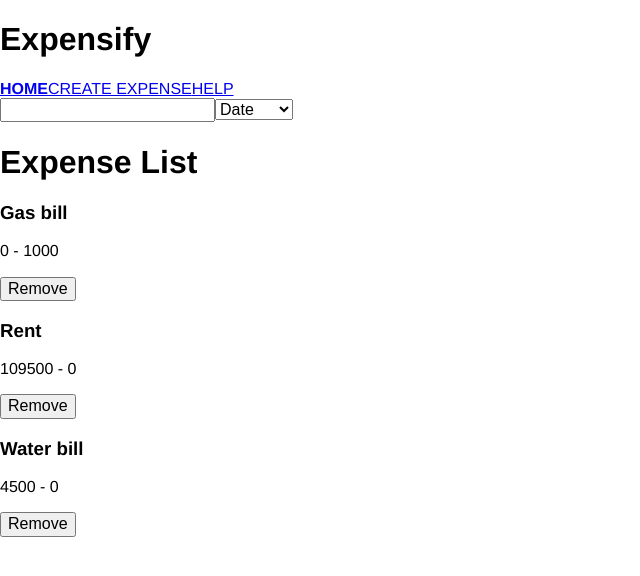
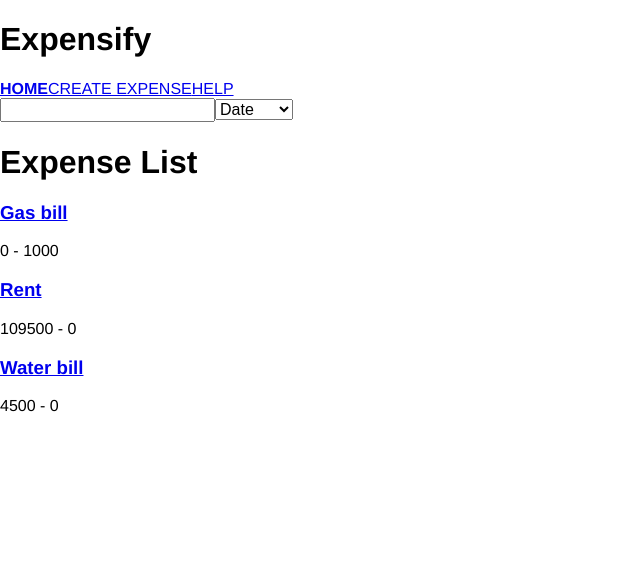
Before and after one commit to mjaniczko/Expensify, a React app: page / in a window 1280 px wide. Shown: the top 576 px of the page, without its empty margins (0-640 px from the left). Built offline with nearby package versions, Linux system fonts and the light colour scheme.

Commit message:
Removed button

```diff
--- a/src/components/ExpenseListItem.js
+++ b/src/components/ExpenseListItem.js
@@ -1,19 +1,14 @@
 import React from 'react'
-import { connect } from 'react-redux'
-
-import { removeExpense } from '../actions/expenses'
+import { Link } from 'react-router-dom'
 
 
-const ExpenseListItem = ({ dispatch, id, description, amount, createdAt}) => (
+const ExpenseListItem = ({ id, description, amount, createdAt}) => (
   <div>
-    <h3>{description}</h3>
+    <Link to={`/edit/${id}`}>
+      <h3>{description}</h3>
+    </Link>
     <p>{amount} - {createdAt}</p>
-    <button onClick={() => {
-      dispatch(removeExpense({ id }))}}
-    >
-      Remove
-    </button>
   </div>
 )
 
-export default connect()(ExpenseListItem)
+export default ExpenseListItem
```
